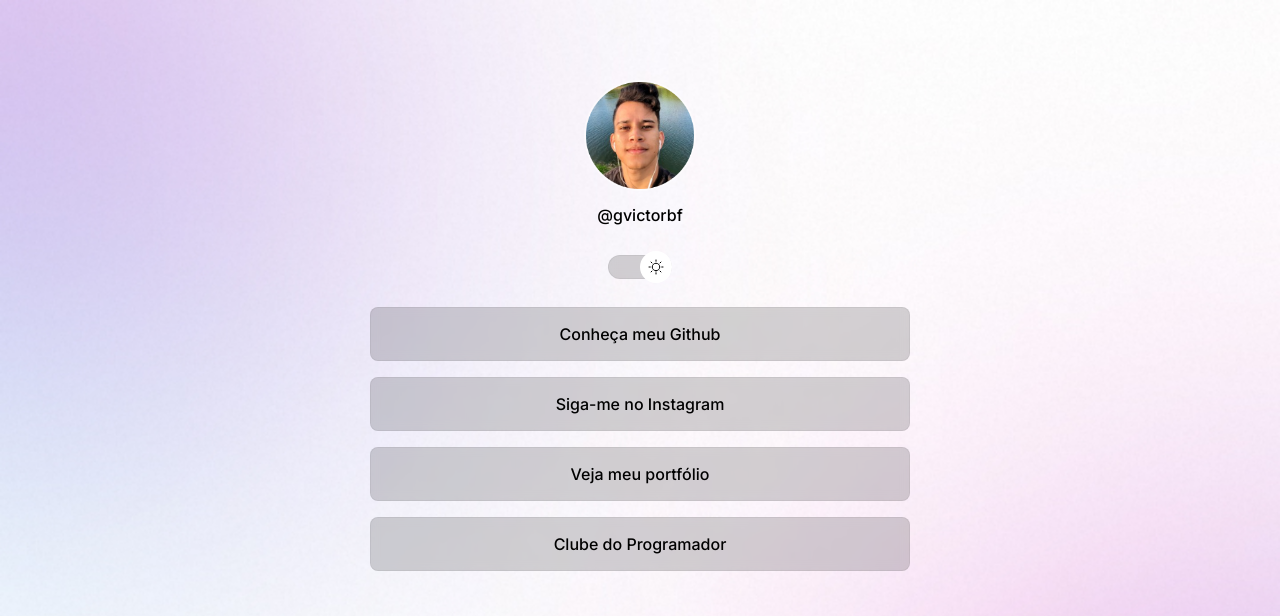
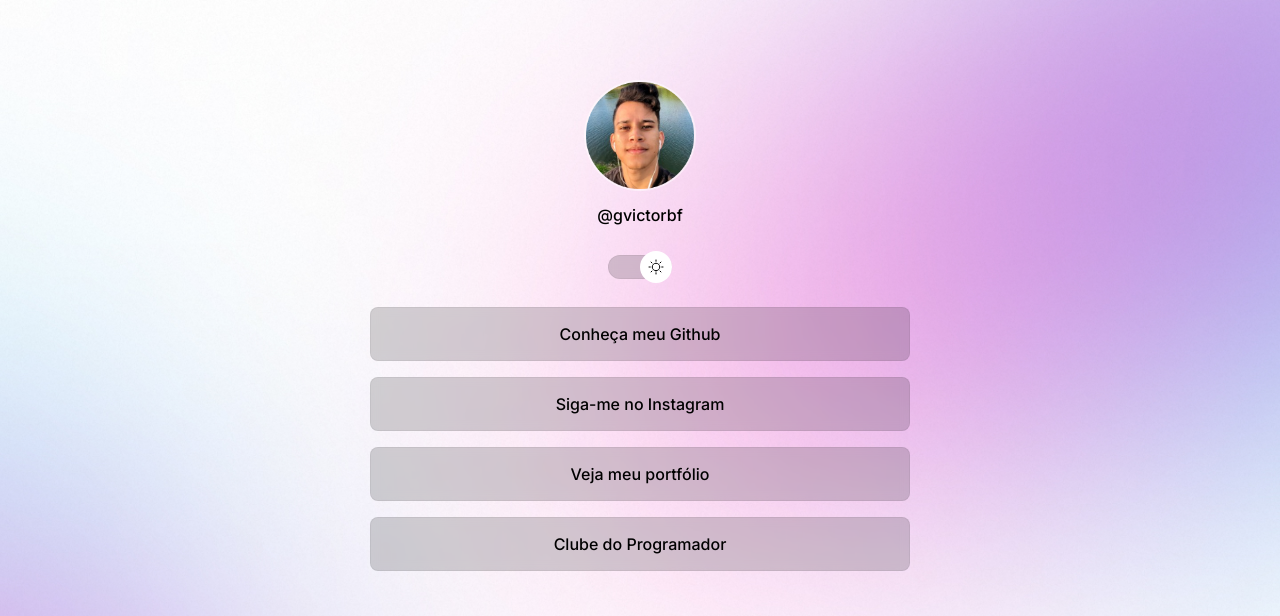
Before and after one commit to GabrielHidaN/projeto-rocketseat, a plain HTML site: page index.html in a window 1280 px wide. Shown: the top 616 px of the page. Drawn offline with nearby package versions, Linux system fonts and the light colour scheme.

Commit message:
change background based on media queries

```diff
--- a/style.css
+++ b/style.css
@@ -28,6 +28,7 @@ body {
   /*background: color image repeat position/size*/
   background: var(--bg-url) no-repeat top center/cover;
   color: var(--text-color);
+  height: 100vh;
 }
 
 body * {
@@ -162,3 +163,14 @@ footer {
 footer a {
   text-decoration: none;
 }
+
+/* media queries */
+@media (min-width: 700px) {
+  :root{
+    --bg-url: url(./assets/dark-desktop.jpg);
+  }
+
+  .light{
+    --bg-url: url(./assets/light-desktop.jpg);
+  }
+}
```
Also changed, not shown: assets/dark-desktop.jpg (added), assets/light-desktop.jpg (added).
